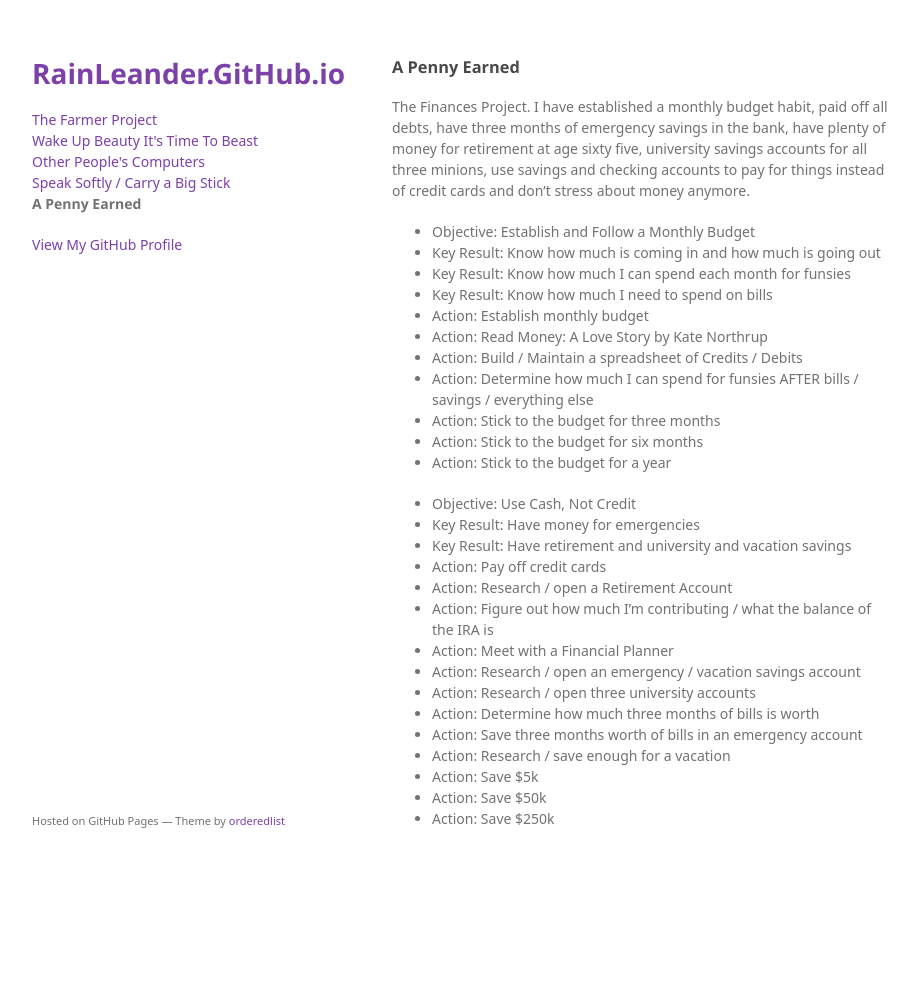
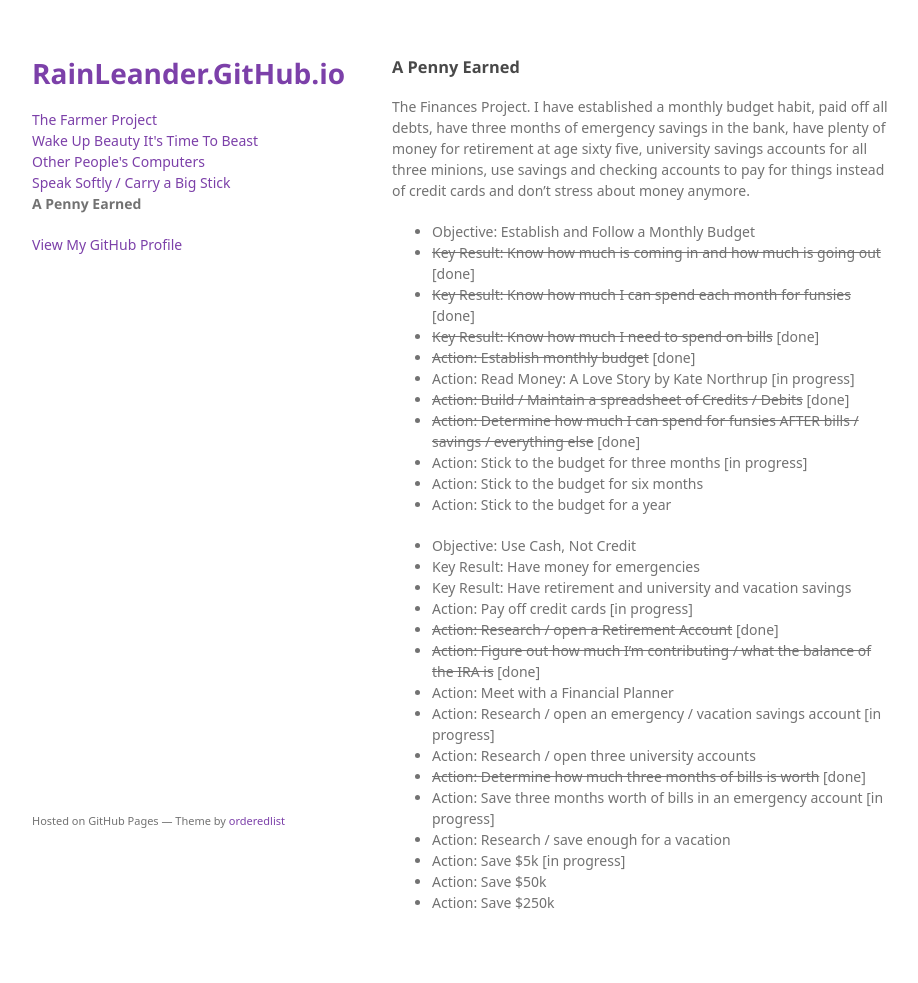
Before and after one commit to rainleander/rainleander.github.io, a Jekyll site: the page a-penny-earned.html, which Jekyll copies as it is, in a window 1280 px wide. Shown: the whole page, without its empty margins (178-1096 px from the left). Built offline with Jekyll 4.4.1, drawn with Linux system fonts in a browser that asks for light colours; some web fonts are replaced; before the commit the page ends 900 px from its top, so only the background shows below that.

Commit message:
Update a-penny-earned.html

```diff
--- a/a-penny-earned.html
+++ b/a-penny-earned.html
@@ -31,30 +31,30 @@
 <p>The Finances Project. I have established a monthly budget habit, paid off all debts, have three months of emergency savings in the bank, have plenty of money for retirement at age sixty five, university savings accounts for all three minions, use savings and checking accounts to pay for things instead of credit cards and don’t stress about money anymore.</p>
 
         <p><ul><li>Objective: Establish and Follow a Monthly Budget</li>
-        <li>Key Result: Know how much is coming in and how much is going out</li>
-        <li>Key Result: Know how much I can spend each month for funsies</li>
-        <li>Key Result: Know how much I need to spend on bills</li>
-        <li>Action: Establish monthly budget</li>
-        <li>Action: Read Money: A Love Story by Kate Northrup</li>
-        <li>Action: Build / Maintain a spreadsheet of Credits / Debits</li>
-        <li>Action: Determine how much I can spend for funsies AFTER bills / savings / everything else</li>
-        <li>Action: Stick to the budget for three months</li>
+        <li><strike>Key Result: Know how much is coming in and how much is going out</strike> [done]</li>
+        <li><strike>Key Result: Know how much I can spend each month for funsies</strike> [done]</li>
+        <li><strike>Key Result: Know how much I need to spend on bills</strike> [done]</li>
+        <li><strike>Action: Establish monthly budget</strike> [done]</li>
+        <li>Action: Read Money: A Love Story by Kate Northrup [in progress]</li>
+        <li><strike>Action: Build / Maintain a spreadsheet of Credits / Debits</strike> [done]</li>
+        <li><strike>Action: Determine how much I can spend for funsies AFTER bills / savings / everything else</strike> [done]</li>
+        <li>Action: Stick to the budget for three months [in progress]</li>
         <li>Action: Stick to the budget for six months</li>
         <li>Action: Stick to the budget for a year</li></ul>
 
       <ul><li>Objective: Use Cash, Not Credit</li>
         <li>Key Result: Have money for emergencies</li>
         <li>Key Result: Have retirement and university and vacation savings</li>
-        <li>Action: Pay off credit cards</li>
-        <li>Action: Research / open a Retirement Account</li>
-        <li>Action: Figure out how much I’m contributing / what the balance of the IRA is</li>
+        <li>Action: Pay off credit cards [in progress]</li>
+        <li><strike>Action: Research / open a Retirement Account</strike> [done]</li>
+        <li><strike>Action: Figure out how much I’m contributing / what the balance of the IRA is</strike> [done]</li>
         <li>Action: Meet with a Financial Planner</li>
-        <li>Action: Research / open an emergency / vacation savings account</li>
+        <li>Action: Research / open an emergency / vacation savings account [in progress]</li>
         <li>Action: Research / open three university accounts</li>
-        <li>Action: Determine how much three months of bills is worth</li>
-        <li>Action: Save three months worth of bills in an emergency account</li>
+        <li><strike>Action: Determine how much three months of bills is worth</strike> [done]</li>
+        <li>Action: Save three months worth of bills in an emergency account [in progress]</li>
         <li>Action: Research / save enough for a vacation</li>
-        <li>Action: Save $5k</li>
+        <li>Action: Save $5k [in progress]</li>
         <li>Action: Save $50k</li>
         <li>Action: Save $250k</li></ul></p>
 
```
